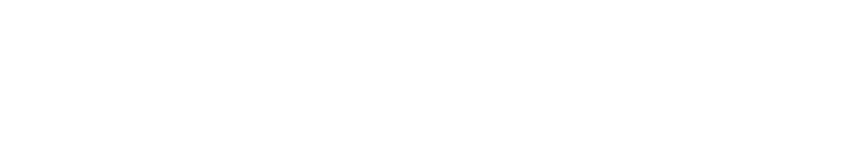
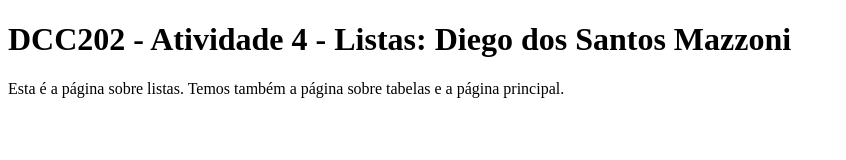
Before and after one commit to ufjf-dcc202/ufjf-dcc202-2023-3-a-atv4-DiegoSMazzoni, a website: page listas.html in a window 1280 px wide. Shown: the whole page, without its empty margins (0-846 px from the left). Drawn offline with Linux system fonts and the light colour scheme.

Commit message:
adiciona titulo e paragrafo na main

```diff
--- a/listas.html
+++ b/listas.html
@@ -3,9 +3,12 @@
 <head>
     <meta charset="UTF-8">
     <meta name="viewport" content="width=device-width, initial-scale=1.0">
-    <title>DCC202 - Atividade 4: Diego dos Santos Mazzoni</title>
+    <title>DCC202 - Atividade 4 - Listas: Diego dos Santos Mazzoni</title>
 </head>
 <body>
-
+    <main>
+        <h1>DCC202 - Atividade 4 - Listas: Diego dos Santos Mazzoni</h1>
+        <p>Esta é a página sobre listas. Temos também a página sobre tabelas e a página principal.</p>
+    </main>
 </body>
 </html>
```
